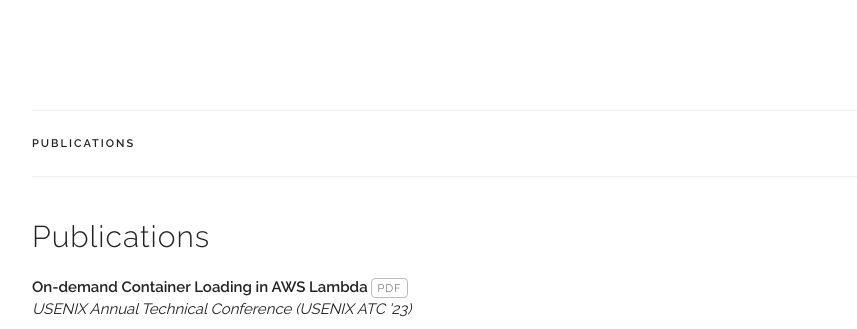
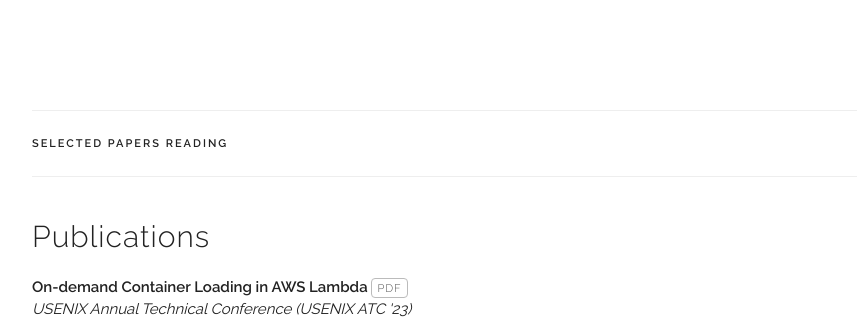
Before and after one commit to gfw001/gfw001.github.io, a Jekyll site: the page papers.html, which Jekyll copies as it is, in a window 1280 px wide. Shown: the top 329 px of the page, without its empty margins (158-1015 px from the left). Built offline with Jekyll 4.4.1, drawn with Linux system fonts in a browser that asks for light colours.

Commit message:
Update papers.html

```diff
--- a/papers.html
+++ b/papers.html
@@ -70,7 +70,7 @@
     <nav class="navbar">
       <div class="container">
         <ul class="navbar-list">
-          <li class="navbar-item"><a class="navbar-link" href=/index.html#publications>Publications</a></li>
+          <li class="navbar-item"><a class="navbar-link" href=/index.html#publications>Selected Papers Reading</a></li>
           <!---
           --->
         </ul>
```
